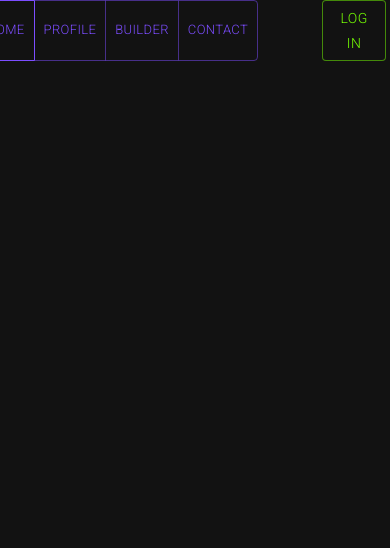
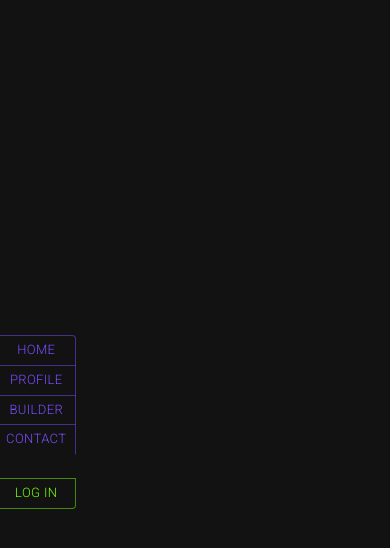
Before and after one commit to ThomasBaldi/Mementod, a React (Create React App) app in the folder client/: page / in a window 390 px wide. Shown: the top 548 px of the page. Built offline with nearby package versions, Linux system fonts and the light colour scheme; no server answers.

Commit message:
fixed pagination issues and responsiveness

```diff
--- a/client/src/App.js
+++ b/client/src/App.js
@@ -2,7 +2,7 @@ import './App.css';
 import { ThemeProvider, createTheme } from '@mui/material/styles';
 import CssBaseline from '@mui/material/CssBaseline';
 import { Routes, Route } from 'react-router-dom';
-/* import Layout from './components/Layout'; */
+import Layout from './components/Layout';
 import Home from './components/Home';
 import Profile from './components/Profile';
 /* import Builder from './components/Builder';
@@ -31,10 +31,10 @@ function App() {
 		<ThemeProvider theme={darkTheme}>
 			<CssBaseline />
 			<Routes>
-				<Route to='/' /*  element={<Layout />} */>
+				<Route to='/' element={<Layout />}>
 					<Route index element={<Home />} />
 					<Route path='profile' element={<Profile />} />
-					{/* 	<Route path='profile' element={<Builder />} />
+					{/* 	<Route path='builder' element={<Builder />} />
 				<Route path='contact' element={<Contact />} /> */}
 				</Route>
 			</Routes>
--- a/client/src/components/Home/index.js
+++ b/client/src/components/Home/index.js
@@ -1,12 +1,7 @@
 import './index.css';
-import Navbar from '../Navbar';
 
 const Home = () => {
-	return (
-		<>
-			<Navbar />
-		</>
-	);
+	return <></>;
 };
 
 export default Home;
--- /dev/null
+++ b/client/src/components/Layout/index.css
@@ -0,0 +1,31 @@
+.page {
+	display: flex;
+	justify-content: flex-end;
+	top: 0;
+	margin-right: 5vw;
+	/* left: 15vw;
+	width: auto;
+	height: 100vh;
+	margin: auto;
+	position: absolute; */
+}
+
+.navbarContainer {
+	overflow: hidden;
+	position: fixed;
+	display: flex;
+	align-items: center;
+	height: 100vh;
+	left: -1vw;
+	border-radius: 3.5px;
+	margin-right: 5vw;
+	z-index: 1;
+}
+
+#profileContainer {
+	margin-top: 20vh;
+	padding: 0;
+	display: flex;
+	flex-direction: column;
+	align-items: center;
+}
--- /dev/null
+++ b/client/src/components/Layout/index.js
@@ -0,0 +1,16 @@
+import './index.css';
+import { Outlet } from 'react-router-dom';
+import Navbar from '../Navbar';
+
+const Layout = () => {
+	return (
+		<div className='App'>
+			<Navbar />
+			<div className='page'>
+				<Outlet />
+			</div>
+		</div>
+	);
+};
+
+export default Layout;
--- a/client/src/components/Navbar/index.css
+++ /dev/null
@@ -1,21 +0,0 @@
-.container {
-	display: flex;
-	justify-content: flex-end;
-	padding-right: 1vw;
-}
-
-#navbarContainer {
-	overflow: hidden;
-	position: fixed;
-	top: 0;
-	right: 0;
-	margin-top: 1vh;
-	border-radius: 3.5px;
-	padding-top: 0.5vh;
-	padding-bottom: 0.5vh;
-	z-index: 1;
-}
-
-.btnGroup {
-	background-color: #121212;
-}
--- a/client/src/components/Navbar/index.js
+++ b/client/src/components/Navbar/index.js
@@ -1,4 +1,3 @@
-import './index.css';
 import LoginButton from './LoginButton';
 import LogoutButton from './LogoutButton';
 import { useAuth0 } from '@auth0/auth0-react';
@@ -25,38 +24,40 @@ const Navbar = () => {
 
 	if (isAuthenticated) {
 		return (
-			<div className='container' id='navbarContainer'>
+			<div className='navbarContainer'>
 				<ButtonGroup
 					className='btnGroup'
 					size={size}
 					color='secondary'
 					aria-label='large button group'
+					orientation='vertical'
 				>
 					<Button href='/'>Home</Button>
 					<Button href='/profile'>Profile</Button>
 					<Button href='/builder'>Builder</Button>
 					<Button href='/contact'>Contact</Button>
+					<br />
+					<LogoutButton />
 				</ButtonGroup>
-				<Button variant='text' disabled></Button>
-				<LogoutButton />
 			</div>
 		);
 	} else {
 		return (
-			<div className='container'>
+			<div className='navbarContainer'>
 				<ButtonGroup
 					className='btnGroup'
 					size={size}
 					color='secondary'
 					aria-label='large button group'
+					orientation='vertical'
 				>
 					<Button href='/'>Home</Button>
 					<Button href='/profile'>Profile</Button>
 					<Button href='/builder'>Builder</Button>
 					<Button href='/contact'>Contact</Button>
+					<br />
+					<LoginButton />
 				</ButtonGroup>
-				<Button variant='text' disabled></Button>
-				<LoginButton />
 			</div>
 		);
 	}
--- a/client/src/components/Profile/Images/index.css
+++ b/client/src/components/Profile/Images/index.css
@@ -1,3 +1,12 @@
 .imageBox {
 	margin-top: 3vh;
+	max-width: 70vw;
 }
+
+/* .image {
+	transform: scale(0.5);
+} */
+
+.MuiMasonry-root {
+	max-width: 70vw;
+}
--- a/client/src/components/Profile/Images/index.js
+++ b/client/src/components/Profile/Images/index.js
@@ -82,6 +82,7 @@ export default function ShowUserImages() {
 						{picturesArr.map((item) => (
 							<div key={item.name}>
 								<img
+									className='image'
 									src={item.src}
 									alt={item.name}
 									onClick={() => handleImageClick(item.src)}
--- a/client/src/components/Profile/User/index.css
+++ b/client/src/components/Profile/User/index.css
@@ -1,6 +1,6 @@
 .picture {
 	height: auto;
-	width: 10vh;
+	width: 70px;
 	border-radius: 500px;
 }
 
@@ -24,11 +24,11 @@
 .details {
 	display: flex;
 	flex-direction: column;
-	margin-left: 2vw;
+	margin-left: 1vw;
 	align-items: center;
 }
 
 h3 {
 	margin: 0;
-	font-size: 1.5vh;
+	font-size: 15px;
 }
--- a/client/src/components/Profile/index.css
+++ /dev/null
@@ -1,7 +0,0 @@
-#profileContainer {
-	margin: auto;
-	padding: 0;
-	display: flex;
-	flex-direction: column;
-	align-items: center;
-}
--- a/client/src/components/Profile/index.js
+++ b/client/src/components/Profile/index.js
@@ -1,13 +1,10 @@
-import './index.css';
 import UserComponent from './User/index';
 import FileUpload from '../File';
-import Navbar from '../Navbar';
 import ShowUserImages from './Images';
 
 const Profile = () => {
 	return (
 		<>
-			<Navbar />
 			<div className='container' id='profileContainer'>
 				<UserComponent />
 				<FileUpload className='upload' />
--- a/client/src/index.css
+++ b/client/src/index.css
@@ -1,6 +1,5 @@
 html {
 	margin: 0 auto;
-	max-width: 1200px;
 }
 body {
 	-ms-overflow-style: none;
```
